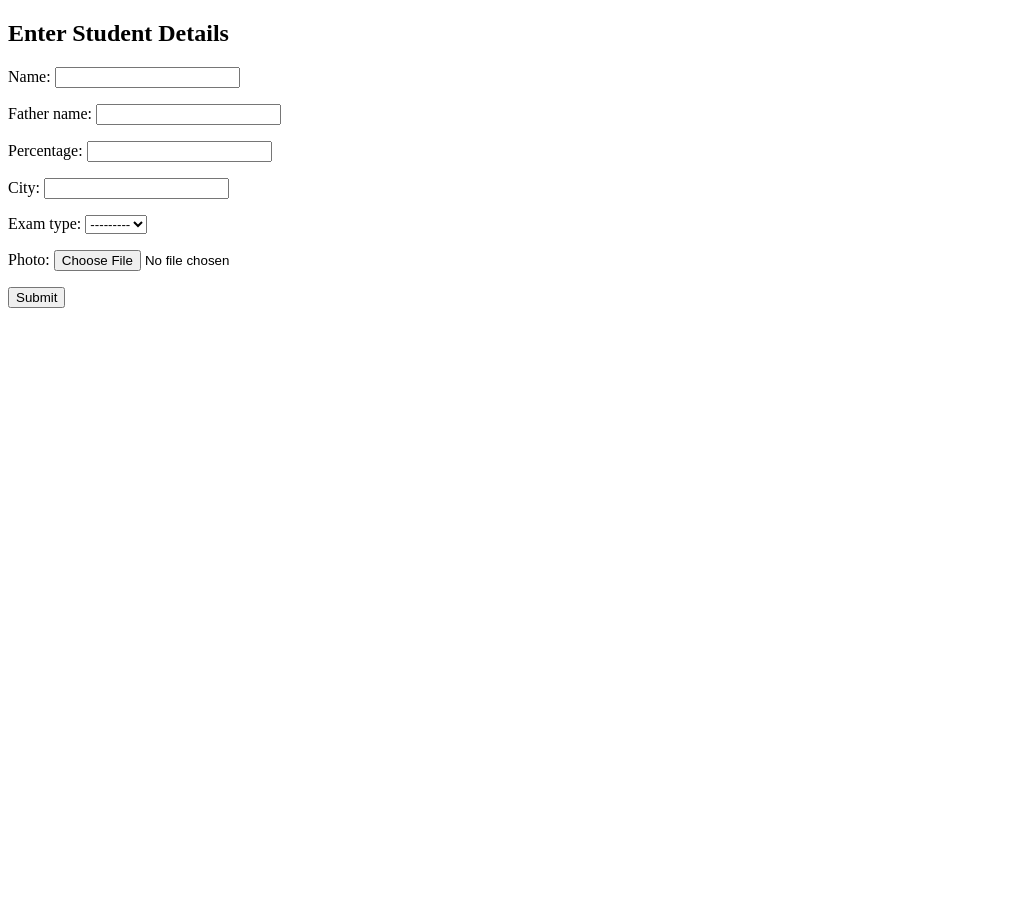
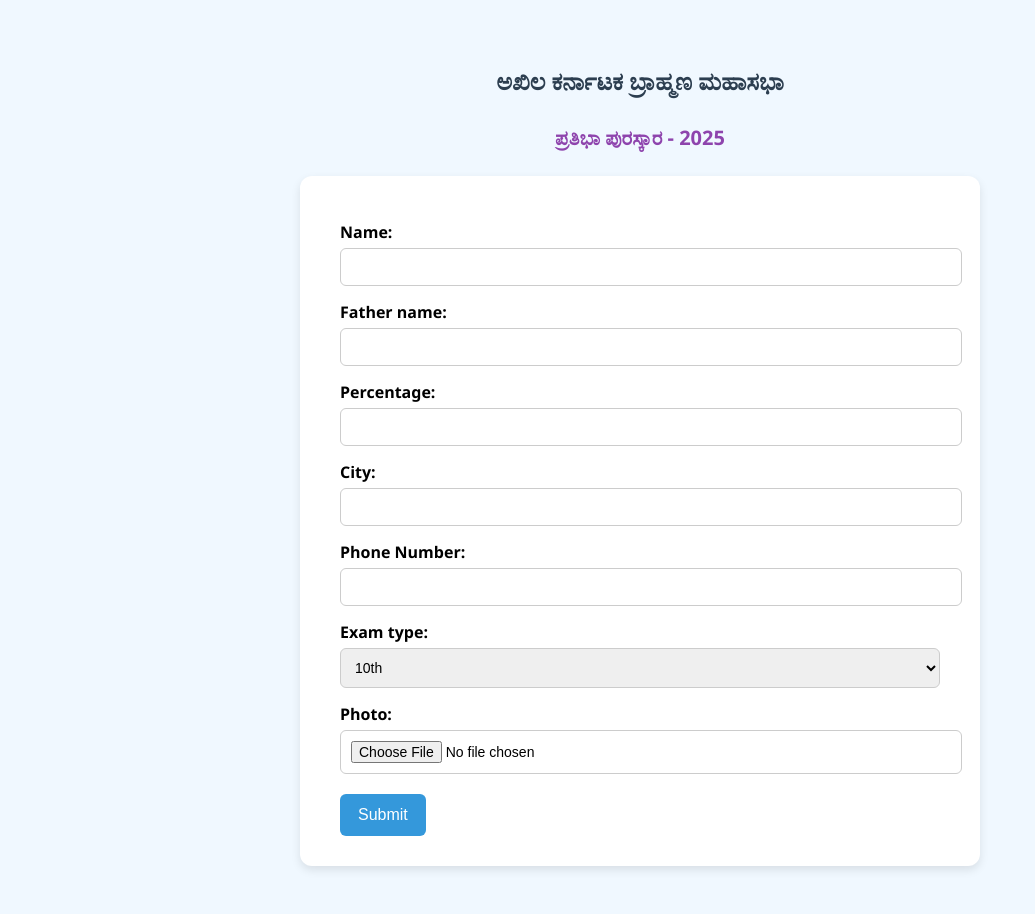
Before and after one commit to shreesha3/django, a Django app: page / in a window 1280 px wide. Shown: the whole page, without its empty margins (0-1035 px from the left). Before the commit the page ends 308 px from the top, so only its background shows below. Run offline with Django 5.2, Linux system fonts and the light colour scheme.

Commit message:
forms+dbsqlite

```diff
--- a/students/templates/students/form.html
+++ b/students/templates/students/form.html
@@ -1,12 +1,112 @@
 <!DOCTYPE html>
-<html>
-<head><title>Student Form</title></head>
+<html lang="en">
+<head>
+    <meta charset="UTF-8">
+    <title>Student Form</title>
+    <style>
+        body {
+            font-family: 'Segoe UI', sans-serif;
+            background-color: #f0f8ff;
+            display: flex;
+            flex-direction: column;
+            align-items: center;
+            padding: 40px;
+        }
+
+        .container {
+            background-color: white;
+            padding: 30px 40px;
+            border-radius: 12px;
+            box-shadow: 0 4px 10px rgba(0, 0, 0, 0.1);
+            width: 100%;
+            max-width: 600px;
+        }
+
+        h1 {
+            text-align: center;
+            color: #2c3e50;
+            font-size: 24px;
+            margin-bottom: 10px;
+        }
+
+        h2 {
+            text-align: center;
+            color: #8e44ad;
+            font-size: 20px;
+            margin-bottom: 25px;
+        }
+
+        label {
+            display: block;
+            margin-top: 15px;
+            font-weight: bold;
+        }
+
+        input[type="text"],
+        input[type="number"],
+        select,
+        input[type="file"] {
+            width: 100%;
+            padding: 10px;
+            margin-top: 5px;
+            border: 1px solid #ccc;
+            border-radius: 6px;
+            font-size: 14px;
+        }
+
+        input[type="submit"] {
+            background-color: #3498db;
+            color: white;
+            padding: 12px 18px;
+            border: none;
+            border-radius: 6px;
+            margin-top: 20px;
+            font-size: 16px;
+            cursor: pointer;
+        }
+
+        input[type="submit"]:hover {
+            background-color: #2980b9;
+        }
+    </style>
+</head>
 <body>
-    <h2>Enter Student Details</h2>
-    <form method="POST" enctype="multipart/form-data">
-        {% csrf_token %}
-        {{ form.as_p }}
-        <button type="submit">Submit</button>
-    </form>
+
+    <h1>ಅಖಿಲ ಕರ್ನಾಟಕ ಬ್ರಾಹ್ಮಣ ಮಹಾಸಭಾ</h1>
+    <h2>ಪ್ರತಿಭಾ ಪುರಸ್ಕಾರ - 2025</h2>
+
+    <div class="container">
+        <form method="post" enctype="multipart/form-data">
+            {% csrf_token %}
+            <label for="name">Name:</label>
+            <input type="text" name="name" id="name" required>
+
+            <label for="father_name">Father name:</label>
+            <input type="text" name="father_name" id="father_name" required>
+
+            <label for="percentage">Percentage:</label>
+            <input type="number" name="percentage" id="percentage" step="0.01" required>
+
+            <label for="city">City:</label>
+            <input type="text" name="city" id="city" required>
+
+            <label for="Phone Number">Phone Number:</label>
+<input type="text" name="phone" id="phone"  pattern="[0-9]{10}" >
+
+
+            <label for="exam_type">Exam type:</label>
+            <select name="exam_type" id="exam_type" required>
+                <option value="10th">10th</option>
+                <option value="12th">12th</option>
+                <option value="Degree">Degree</option>
+            </select>
+
+            <label for="photo">Photo:</label>
+            <input type="file" name="photo" id="photo" required>
+
+            <input type="submit" value="Submit">
+        </form>
+    </div>
+
 </body>
 </html>
```
Also changed, not shown: student_form_app/settings.py (+19 -11 lines).
